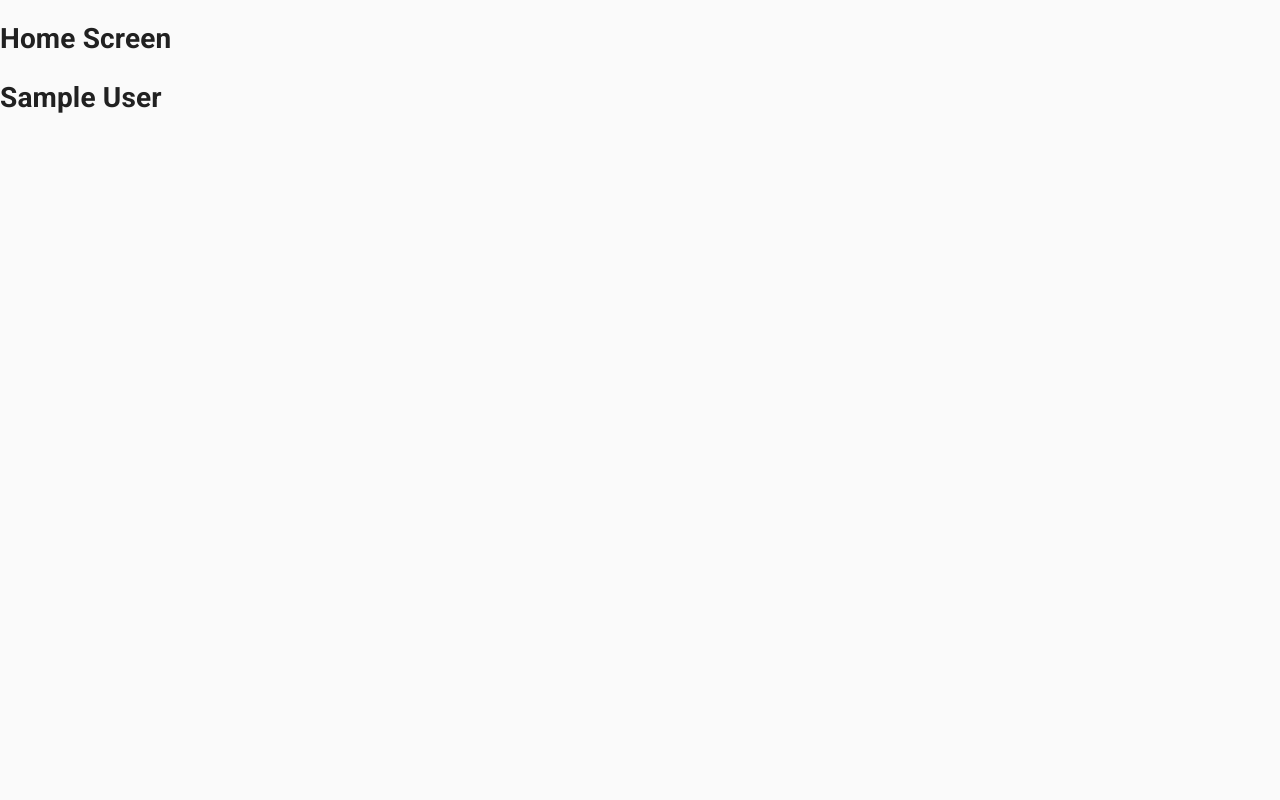
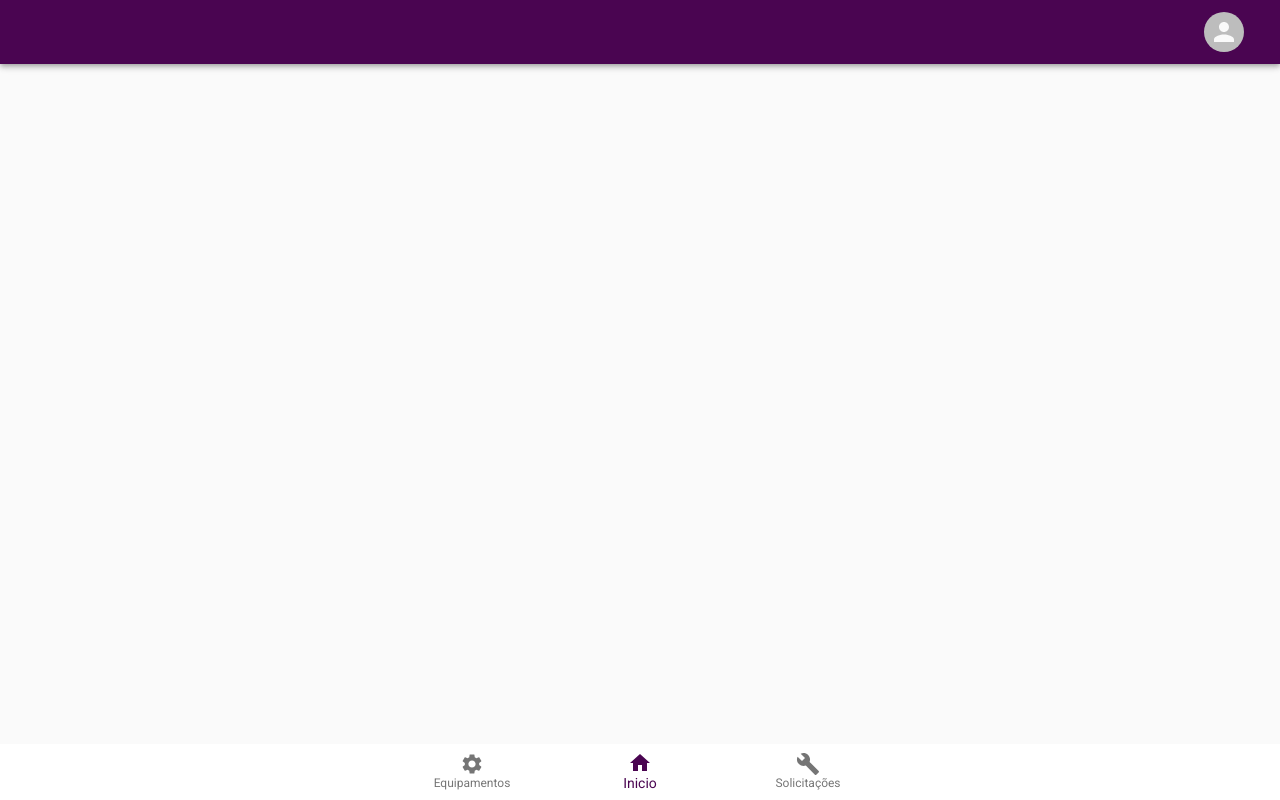
Before and after one commit to davivcarvalho/ms_web, a React (Create React App) app: page / in a window 1280 px wide. Built offline with nearby package versions, Linux system fonts and the light colour scheme; sample sign-in values are in the browser's storage.

Commit message:
creating appbar

```diff
--- a/package.json
+++ b/package.json
@@ -4,6 +4,7 @@
   "private": true,
   "dependencies": {
     "@material-ui/core": "^4.11.0",
+    "@material-ui/icons": "^4.9.1",
     "@testing-library/jest-dom": "^5.11.5",
     "@testing-library/react": "^11.1.0",
     "@testing-library/user-event": "^12.1.10",
--- /dev/null
+++ b/src/components/AppBarComponent/index.js
@@ -0,0 +1,101 @@
+import { AppBar, IconButton, makeStyles, MenuItem, Toolbar, Typography, Menu, Button, Avatar } from '@material-ui/core'
+import { red } from '@material-ui/core/colors'
+import { AccountCircle } from '@material-ui/icons'
+import React, { useContext, useRef, useState } from 'react'
+import { appContext } from '../../helpers/context'
+const useStyles = makeStyles((theme) => ({
+  menuButton: {
+    marginRight: theme.spacing(2)
+  },
+  title: {
+    flexGrow: 1
+  },
+  type: {
+    padding: `${theme.spacing(2)}px ${theme.spacing(3)}px`,
+    display: 'flex',
+    flexDirection: 'column',
+    alignItems: 'center',
+    justifyContent: 'center'
+  },
+  logoutButton: {
+    textAlign: 'center',
+    display: 'flex',
+    alignItems: 'center',
+    justifyContent: 'center',
+    color: red[400]
+  }
+}))
+
+export default function AppBarComponent ({
+  title = '',
+  withoutDrawer = false
+}) {
+  const classes = useStyles()
+  const { auth } = useContext(appContext)
+  const [anchorEl, setAnchorEl] = useState(null)
+  const open = Boolean(anchorEl)
+
+  const handleMenu = (event) => {
+    setAnchorEl(event.currentTarget)
+  }
+
+  const handleClose = () => {
+    setAnchorEl(null)
+  }
+
+  return (
+    <AppBar position="static">
+      <Toolbar>
+        {!withoutDrawer && (
+          <IconButton edge="start" className={classes.menuButton} color="inherit" aria-label="menu">
+            <Menu />
+          </IconButton>
+        )}
+        <Typography variant="h6" className={classes.title}>
+          {title}
+        </Typography>
+        {auth.user
+          ? (
+            <div>
+              <IconButton
+                aria-label="account of current user"
+                aria-controls="customized-menu"
+                aria-haspopup="true"
+                variant="contained"
+                onClick={handleMenu}
+                color="inherit"
+              >
+                <Avatar src={auth.user.avatar} />
+              </IconButton>
+              <Menu
+                id="customized-menu"
+                styles={{ width: 400, heigth: 300 }}
+                anchorEl={anchorEl}
+                anchorOrigin={{
+                  vertical: 'bottom',
+                  horizontal: 'left'
+                }}
+                transformOrigin={{
+                  vertical: 'top',
+                  horizontal: 'center'
+                }}
+                open={open}
+                onClose={handleClose}
+                keepMounted
+              >
+              <div className={classes.type}>
+                <Avatar src={auth.user.avatar} />
+                <Typography variant="h6"> {auth.user.name} </Typography>
+                <Typography variant="subtitle2"> {auth.user.ac} </Typography>
+              </div>
+                <MenuItem className={classes.logoutButton} onClick={handleClose}>Sair</MenuItem>
+              </Menu>
+            </div>
+            )
+          : (
+            <Button color="inherit">Entrar</Button>
+            )}
+      </Toolbar>
+    </AppBar>
+  )
+}
--- /dev/null
+++ b/src/components/BottomNavigationComponent/index.js
@@ -0,0 +1,41 @@
+import { BottomNavigation, BottomNavigationAction, makeStyles } from '@material-ui/core'
+import { Build, Home, Settings } from '@material-ui/icons'
+import React, { useEffect, useState } from 'react'
+import { useHistory } from 'react-router-dom'
+
+const useStyles = makeStyles((theme) => ({
+  root: {
+    width: '100%',
+    position: 'absolute',
+    bottom: 0,
+    left: 0
+  }
+}))
+
+export default function BottomNavigationComponent () {
+  const classes = useStyles()
+  const [value, setValue] = useState(0)
+  const router = useHistory()
+
+  useEffect(() => {
+    const location = router.location
+    if (location.pathname === '/') setValue(1)
+    if (location.pathname.includes('/equipamentos')) setValue(0)
+    if (location.pathname.includes('/solicitacoes')) setValue(2)
+  }, [])
+
+  return (
+    <BottomNavigation
+      value={value}
+      onChange={(event, newValue) => {
+        setValue(newValue)
+      }}
+      showLabels
+      className={classes.root}
+    >
+      <BottomNavigationAction label="Equipamentos" icon={<Settings />} />
+      <BottomNavigationAction label="Inicio" icon={<Home />} />
+      <BottomNavigationAction label="Solicitações" icon={<Build />} />
+    </BottomNavigation>
+  )
+}
--- a/src/helpers/auth/index.js
+++ b/src/helpers/auth/index.js
@@ -1,7 +1,7 @@
 import { useContext } from 'react'
 import { appContext } from '../context'
 
-export const getLoggedUser = (boot = false) => {
+export const getLoggedUser = () => {
   const user = JSON.parse(localStorage.getItem('user'))
   return user
 }
--- a/src/screens/HomeScreen.js
+++ b/src/screens/HomeScreen.js
@@ -1,13 +1,20 @@
-import React, { useContext } from 'react'
-import { appContext } from '../helpers/context'
+import React, { Fragment, useEffect, useState } from 'react'
+import { makeStyles } from '@material-ui/core/styles'
+import BottomNavigation from '@material-ui/core/BottomNavigation'
+import BottomNavigationAction from '@material-ui/core/BottomNavigationAction'
+import SettingIcon from '@material-ui/icons/Settings'
+import { Build } from '@material-ui/icons'
+import HomeIcon from '@material-ui/icons/Home'
+
+import { useHistory } from 'react-router-dom'
+import AppBarComponent from '../components/AppBarComponent'
+import BottomNavigationComponent from '../components/BottomNavigationComponent'
 
 export default function HomeScreen () {
-  const { auth } = useContext(appContext)
-
   return (
-    <div>
-      <h1>Home Screen</h1>
-      <h1>{ auth.user && auth.user.name}</h1>
-    </div>
+    <Fragment>
+      <AppBarComponent/>
+      <BottomNavigationComponent/>
+    </Fragment>
   )
 }
```
Also changed, not shown: 1 other file (tests, documents, lock files or other folders).
